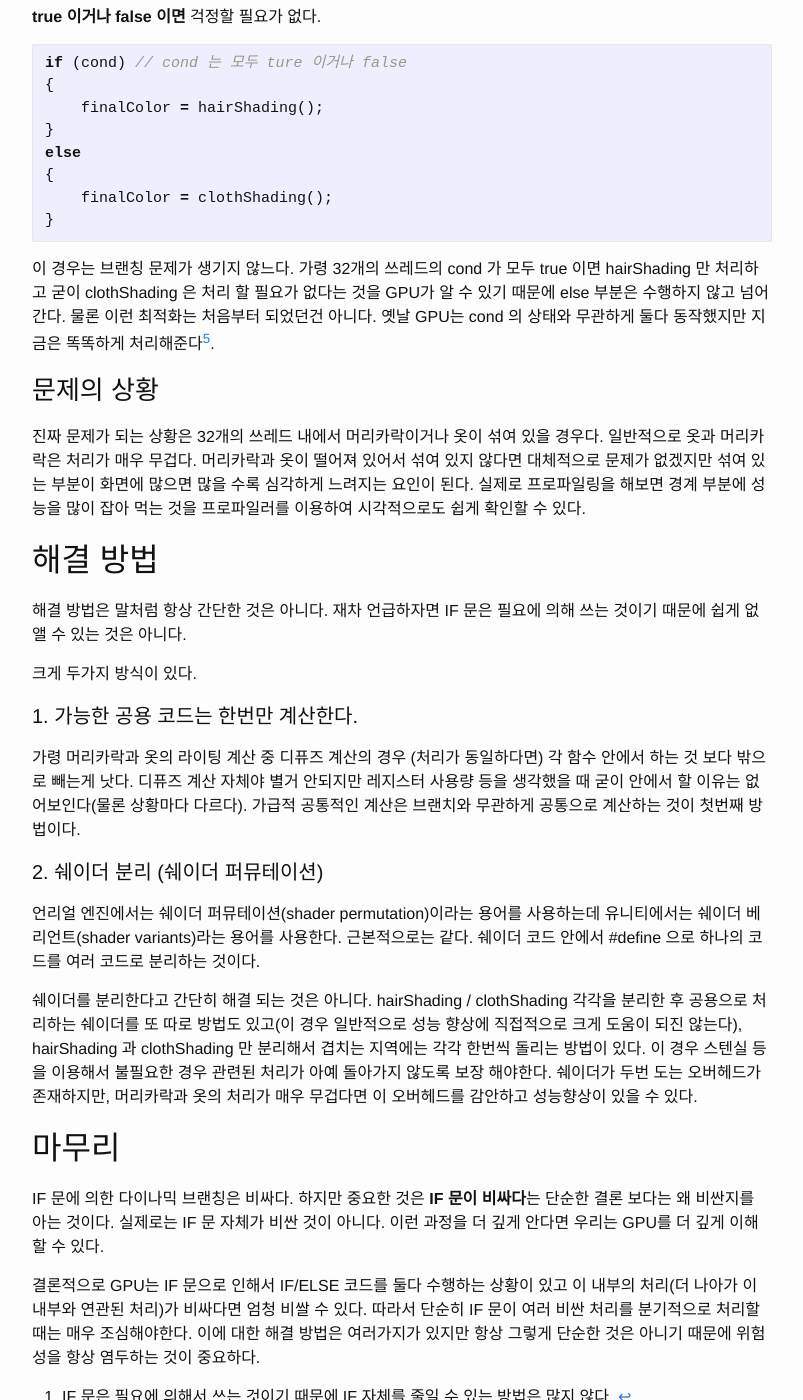
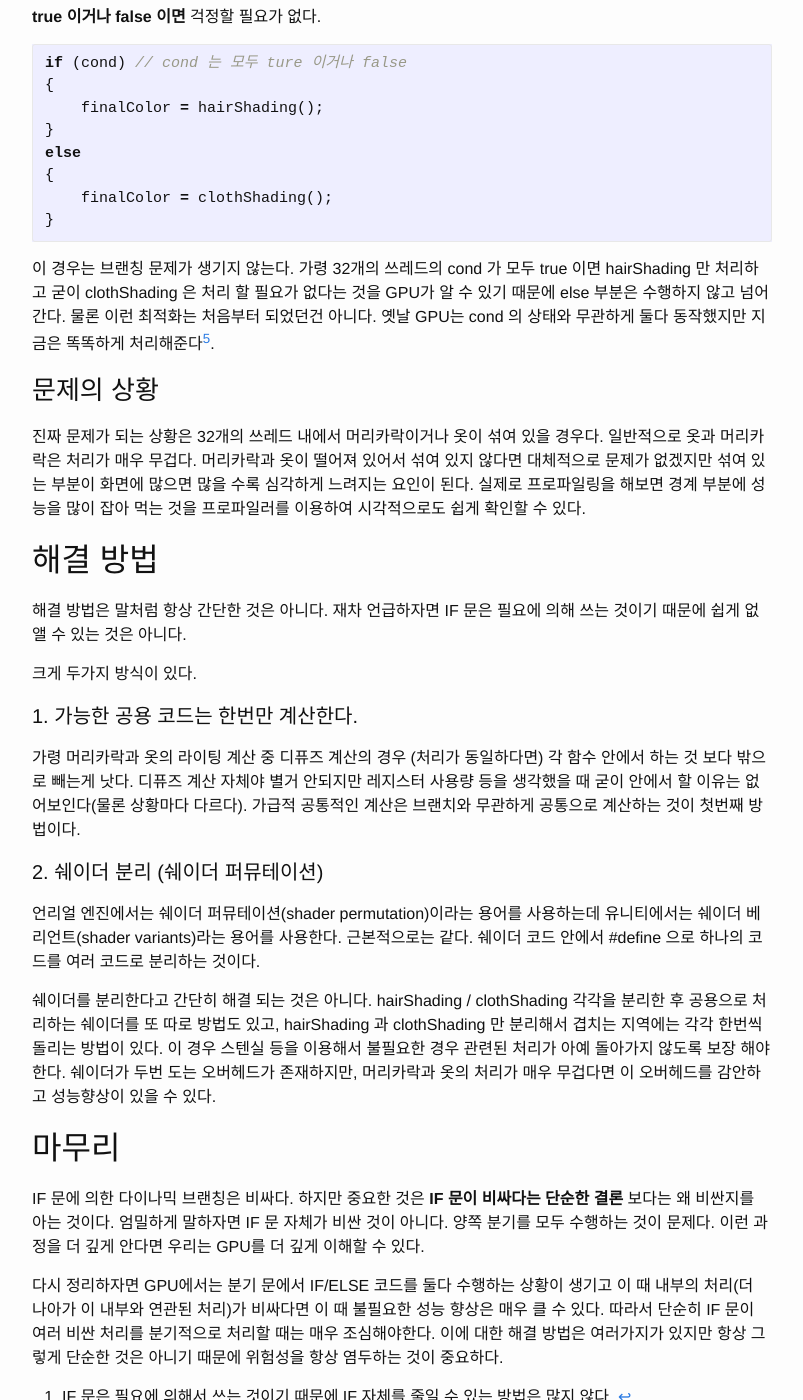
Before and after one commit to Hybrid3D/hybrid3d.github.io, a Jekyll site: the page built from _posts/computer-graphics/2020-12-21-reason-for-slow-of-if-statement-in-shader.md, in a window 1280 px wide and 1400 px high, scrolled down 1887 px. Shown: the whole window, without its empty margins (238-1041 px from the left). Built offline with Jekyll 4.4.1, drawn with Linux system fonts in a browser that asks for light colours; comment, search, counter and statistics services are not loaded.

Commit message:
fix typo

````diff
--- a/_posts/computer-graphics/2020-12-21-reason-for-slow-of-if-statement-in-shader.md
+++ b/_posts/computer-graphics/2020-12-21-reason-for-slow-of-if-statement-in-shader.md
@@ -76,7 +76,7 @@ else
 }
 ```
 
-이 경우는 브랜칭 문제가 생기지 않느다. 가령 32개의 쓰레드의 cond 가 모두 true 이면 hairShading 만 처리하고 굳이 clothShading 은 처리 할 필요가 없다는 것을 GPU가 알 수 있기 때문에 else 부분은 수행하지 않고 넘어간다. 물론 이런 최적화는 처음부터 되었던건 아니다. 옛날 GPU는 cond 의 상태와 무관하게 둘다 동작했지만 지금은 똑똑하게 처리해준다[^flatten].
+이 경우는 브랜칭 문제가 생기지 않는다. 가령 32개의 쓰레드의 cond 가 모두 true 이면 hairShading 만 처리하고 굳이 clothShading 은 처리 할 필요가 없다는 것을 GPU가 알 수 있기 때문에 else 부분은 수행하지 않고 넘어간다. 물론 이런 최적화는 처음부터 되었던건 아니다. 옛날 GPU는 cond 의 상태와 무관하게 둘다 동작했지만 지금은 똑똑하게 처리해준다[^flatten].
 
 ### 문제의 상황
 진짜 문제가 되는 상황은 32개의 쓰레드 내에서 머리카락이거나 옷이 섞여 있을 경우다. 일반적으로 옷과 머리카락은 처리가 매우 무겁다.
@@ -96,14 +96,14 @@ else
 
 언리얼 엔진에서는 쉐이더 퍼뮤테이션(shader permutation)이라는 용어를 사용하는데 유니티에서는 쉐이더 베리언트(shader variants)라는 용어를 사용한다. 근본적으로는 같다. 쉐이더 코드 안에서 #define 으로 하나의 코드를 여러 코드로 분리하는 것이다.
 
-쉐이더를 분리한다고 간단히 해결 되는 것은 아니다. hairShading / clothShading 각각을 분리한 후 공용으로 처리하는 쉐이더를 또 따로 방법도 있고(이 경우 일반적으로 성능 향상에 직접적으로 크게 도움이 되진 않는다),
+쉐이더를 분리한다고 간단히 해결 되는 것은 아니다. hairShading / clothShading 각각을 분리한 후 공용으로 처리하는 쉐이더를 또 따로 방법도 있고,
 hairShading 과 clothShading 만 분리해서 겹치는 지역에는 각각 한번씩 돌리는 방법이 있다. 이 경우 스텐실 등을 이용해서 불필요한 경우 관련된 처리가 아예 돌아가지 않도록 보장 해야한다.
 쉐이더가 두번 도는 오버헤드가 존재하지만, 머리카락과 옷의 처리가 매우 무겁다면 이 오버헤드를 감안하고 성능향상이 있을 수 있다.
 
 ## 마무리
-IF 문에 의한 다이나믹 브랜칭은 비싸다. 하지만 중요한 것은 **IF 문이 비싸다**는 단순한 결론 보다는 왜 비싼지를 아는 것이다. 실제로는 IF 문 자체가 비싼 것이 아니다. 이런 과정을 더 깊게 안다면 우리는 GPU를 더 깊게 이해할 수 있다.
+IF 문에 의한 다이나믹 브랜칭은 비싸다. 하지만 중요한 것은 **IF 문이 비싸다는 단순한 결론** 보다는 왜 비싼지를 아는 것이다. 엄밀하게 말하자면 IF 문 자체가 비싼 것이 아니다. 양쪽 분기를 모두 수행하는 것이 문제다. 이런 과정을 더 깊게 안다면 우리는 GPU를 더 깊게 이해할 수 있다.
 
-결론적으로 GPU는 IF 문으로 인해서 IF/ELSE 코드를 둘다 수행하는 상황이 있고 이 내부의 처리(더 나아가 이 내부와 연관된 처리)가 비싸다면 엄청 비쌀 수 있다.
+다시 정리하자면 GPU에서는 분기 문에서 IF/ELSE 코드를 둘다 수행하는 상황이 생기고 이 때 내부의 처리(더 나아가 이 내부와 연관된 처리)가 비싸다면 이 때 불필요한 성능 향상은 매우 클 수 있다.
 따라서 단순히 IF 문이 여러 비싼 처리를 분기적으로 처리할 때는 매우 조심해야한다. 이에 대한 해결 방법은 여러가지가 있지만 항상 그렇게 단순한 것은 아니기 때문에 위험성을 항상 염두하는 것이 중요하다.
 
 [^1]: IF 문은 필요에 의해서 쓰는 것이기 때문에 IF 자체를 줄일 수 있는 방법은 많지 않다.
````
